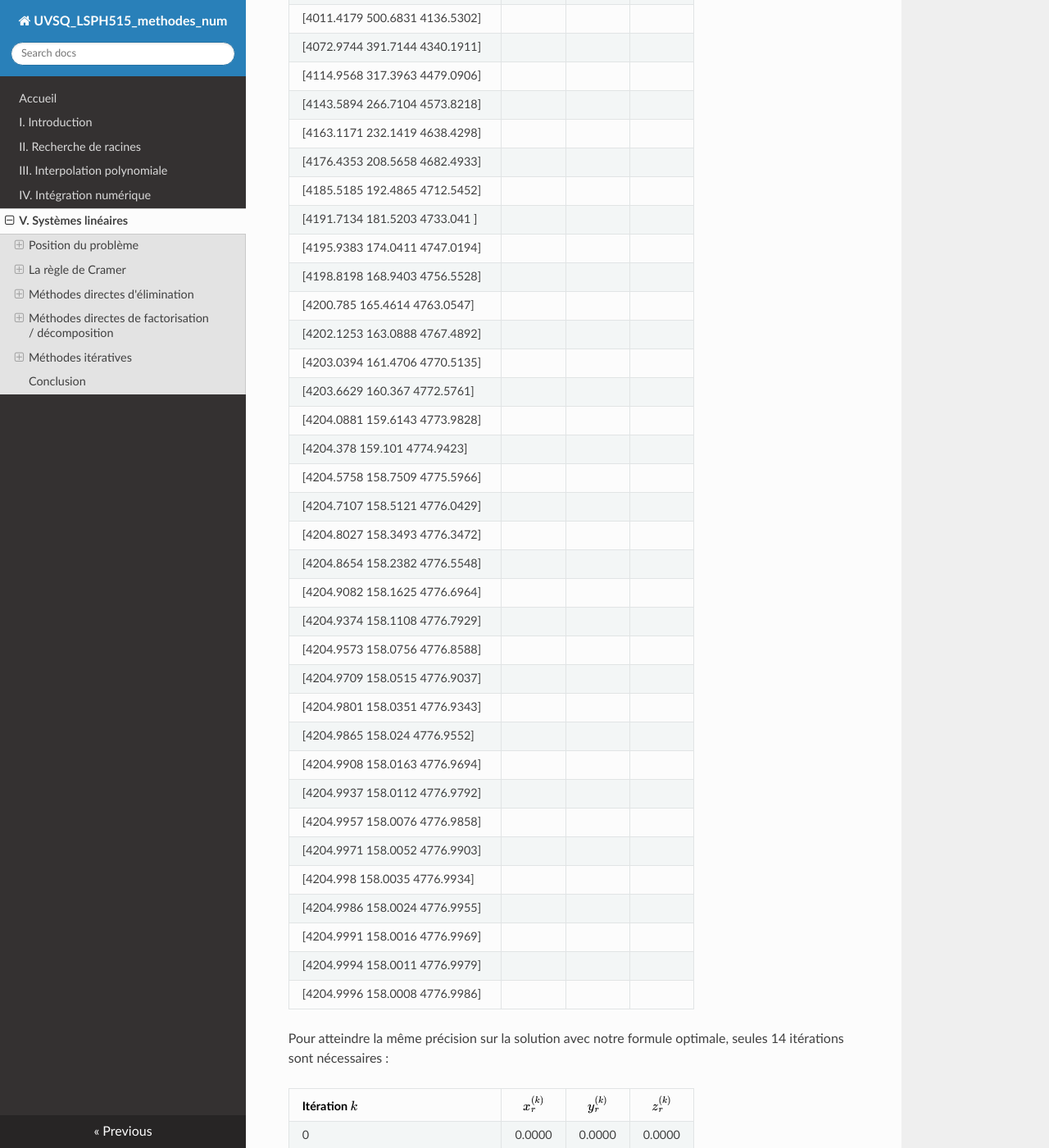
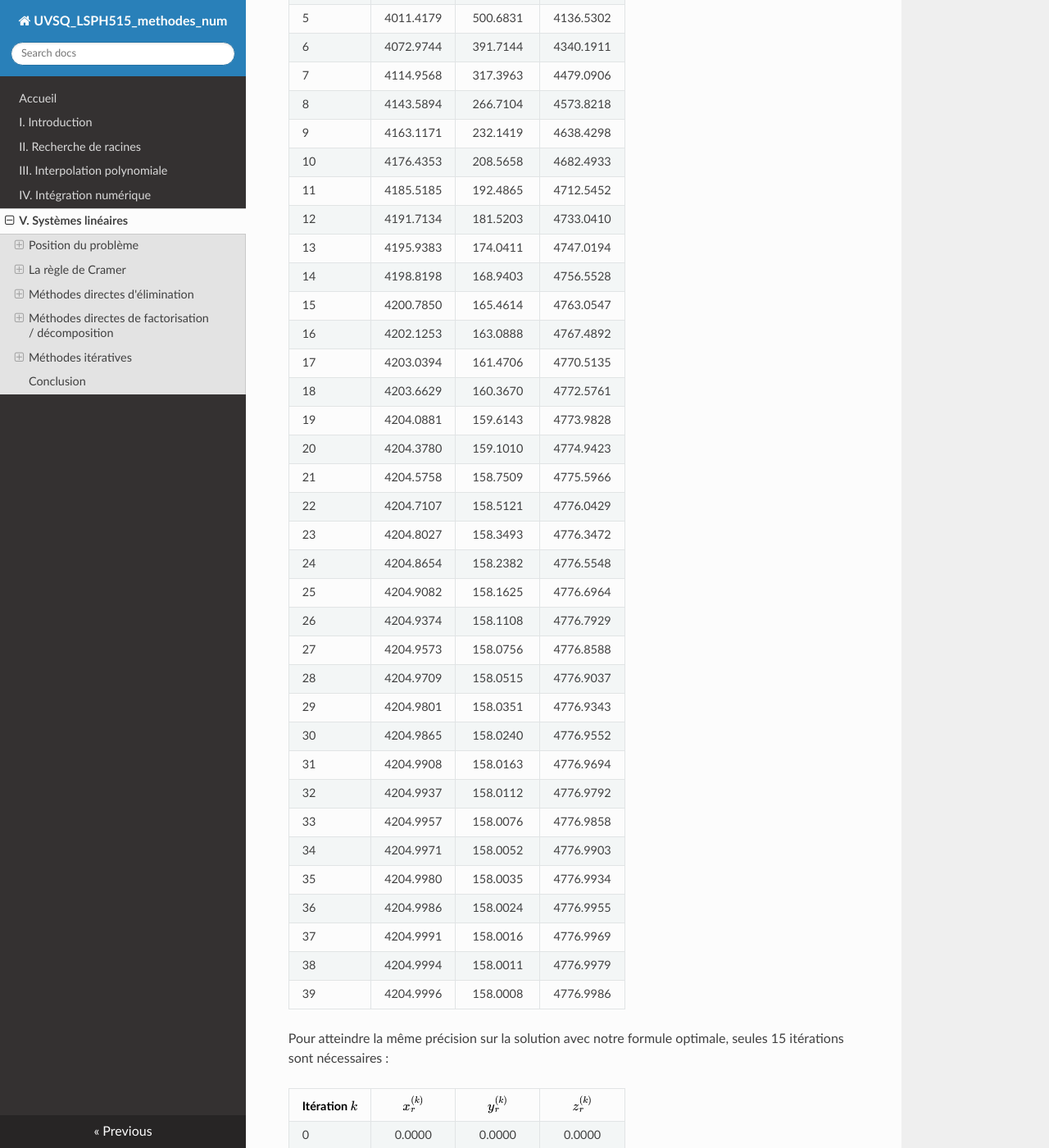
Before and after one commit to NicOudart/UVSQ_LSPH515_methodes_num, an MkDocs documentation site: the page built from docs/Chap5_Systemes_lineaires.md, in a window 1280 px wide and 1400 px high, scrolled down 57242 px. Shown: the whole window at 82% size. Built offline with MkDocs 1.6.1, drawn with Linux system fonts in a browser that asks for light colours; nearby versions of some CDN libraries; some of the changed text lies outside the part shown.

Commit message:
-Update of the relaxation method example in Chapter 5.

```diff
--- a/docs/Chap5_Systemes_lineaires.md
+++ b/docs/Chap5_Systemes_lineaires.md
@@ -2944,71 +2944,71 @@ $x^{(k+1)} = 1.25 \times x_G^{(k+1)} - 0.25 \times x^{(k)}$
 
 On peut vérifier que cette formule converge plus rapidement que la méthode de Gauss-Seidel ($\omega = 1$).
 
-Dans le cas de Gauss-Seidel, pour obtenir la solution avec une précision de $10^{-3}$, 38 itérations sont nécessaires :
+Dans le cas de Gauss-Seidel, pour obtenir la solution avec une précision de $10^{-3}$, 39 itérations sont nécessaires :
 
 |Itération $k$|$x_r^{(k)}$|$y_r^{(k)}$|$z_r^{(k)}$|
 |:------------|:---------:|:---------:|:---------:|
 |0            |0.0000     |0.0000     |0.0000     |
-[3343.6364 1802.4909 1827.4242]
-[3593.9639 1236.744  2757.8138]
-[3788.8414  894.7641 3400.0725]
-[3921.1603  660.4573 3837.9128]
-[4011.4179  500.6831 4136.5302]
-[4072.9744  391.7144 4340.1911]
-[4114.9568  317.3963 4479.0906]
-[4143.5894  266.7104 4573.8218]
-[4163.1171  232.1419 4638.4298]
-[4176.4353  208.5658 4682.4933]
-[4185.5185  192.4865 4712.5452]
-[4191.7134  181.5203 4733.041 ]
-[4195.9383  174.0411 4747.0194]
-[4198.8198  168.9403 4756.5528]
-[4200.785   165.4614 4763.0547]
-[4202.1253  163.0888 4767.4892]
-[4203.0394  161.4706 4770.5135]
-[4203.6629  160.367  4772.5761]
-[4204.0881  159.6143 4773.9828]
-[4204.378   159.101  4774.9423]
-[4204.5758  158.7509 4775.5966]
-[4204.7107  158.5121 4776.0429]
-[4204.8027  158.3493 4776.3472]
-[4204.8654  158.2382 4776.5548]
-[4204.9082  158.1625 4776.6964]
-[4204.9374  158.1108 4776.7929]
-[4204.9573  158.0756 4776.8588]
-[4204.9709  158.0515 4776.9037]
-[4204.9801  158.0351 4776.9343]
-[4204.9865  158.024  4776.9552]
-[4204.9908  158.0163 4776.9694]
-[4204.9937  158.0112 4776.9792]
-[4204.9957  158.0076 4776.9858]
-[4204.9971  158.0052 4776.9903]
-[4204.998   158.0035 4776.9934]
-[4204.9986  158.0024 4776.9955]
-[4204.9991  158.0016 4776.9969]
-[4204.9994  158.0011 4776.9979]
-[4204.9996  158.0008 4776.9986]
-
-Pour atteindre la même précision sur la solution avec notre formule optimale, seules 14 itérations sont nécessaires :
+|1            |3343.6364  |1802.4909  |1827.4242  |
+|2            |3593.9639  |1236.7440  |2757.8138  |
+|3            |3788.8414  |894.7641   |3400.0725  |
+|4            |3921.1603  |660.4573   |3837.9128  |
+|5            |4011.4179  |500.6831   |4136.5302  |
+|6            |4072.9744  |391.7144   |4340.1911  |
+|7            |4114.9568  |317.3963   |4479.0906  |
+|8            |4143.5894  |266.7104   |4573.8218  |
+|9            |4163.1171  |232.1419   |4638.4298  |
+|10           |4176.4353  |208.5658   |4682.4933  |
+|11           |4185.5185  |192.4865   |4712.5452  |
+|12           |4191.7134  |181.5203   |4733.0410  |
+|13           |4195.9383  |174.0411   |4747.0194  |
+|14           |4198.8198  |168.9403   |4756.5528  |
+|15           |4200.7850  |165.4614   |4763.0547  |
+|16           |4202.1253  |163.0888   |4767.4892  |
+|17           |4203.0394  |161.4706   |4770.5135  |
+|18           |4203.6629  |160.3670   |4772.5761  |
+|19           |4204.0881  |159.6143   |4773.9828  |
+|20           |4204.3780  |159.1010   |4774.9423  |
+|21           |4204.5758  |158.7509   |4775.5966  |
+|22           |4204.7107  |158.5121   |4776.0429  |
+|23           |4204.8027  |158.3493   |4776.3472  |
+|24           |4204.8654  |158.2382   |4776.5548  |
+|25           |4204.9082  |158.1625   |4776.6964  |
+|26           |4204.9374  |158.1108   |4776.7929  |
+|27           |4204.9573  |158.0756   |4776.8588  |
+|28           |4204.9709  |158.0515   |4776.9037  |
+|29           |4204.9801  |158.0351   |4776.9343  |
+|30           |4204.9865  |158.0240   |4776.9552  |
+|31           |4204.9908  |158.0163   |4776.9694  |
+|32           |4204.9937  |158.0112   |4776.9792  |
+|33           |4204.9957  |158.0076   |4776.9858  |
+|34           |4204.9971  |158.0052   |4776.9903  |
+|35           |4204.9980  |158.0035   |4776.9934  |
+|36           |4204.9986  |158.0024   |4776.9955  |
+|37           |4204.9991  |158.0016   |4776.9969  |
+|38           |4204.9994  |158.0011   |4776.9979  |
+|39           |4204.9996  |158.0008   |4776.9986  |
+
+Pour atteindre la même précision sur la solution avec notre formule optimale, seules 15 itérations sont nécessaires :
 
 |Itération $k$|$x_r^{(k)}$|$y_r^{(k)}$|$z_r^{(k)}$|
 |:------------|:---------:|:---------:|:---------:|
 |0            |0.0000     |0.0000     |0.0000     |
-[4179.5455 1417.2045 4601.2453]
-[4099.8737   -7.7361 4752.666 ]
-[4235.1679  175.3496 4834.1459]
-[4209.4599  134.9162 4796.9799]
-[4209.7375  154.0385 4786.9883]
-[4206.3108  155.1825 4780.4417]
-[4205.6146  157.2294 4778.3508]
-[4205.1971  157.6578 4777.4705]
-[4205.0771  157.8908 4777.1728]
-[4205.0262  157.9579 4777.0607]
-[4205.0096  157.9857 4777.0218]
-[4205.0034  157.9948 4777.0077]
-[4205.0012  157.9982 4777.0027]
-[4205.0004  157.9993 4777.001 ]
-[4205.0002  157.9998 4777.0003]
+|1            |4179.5455  |1417.2045  |4601.2453  |
+|2            |4099.8737  |-7.7361    |4752.6660  |
+|3            |4235.1679  |175.3496   |4834.1459  |
+|4            |4209.4599  |134.9162   |4796.9799  |
+|5            |4209.7375  |154.0385   |4786.9883  |
+|6            |4206.3108  |155.1825   |4780.4417  |
+|7            |4205.6146  |157.2294   |4778.3508  |
+|8            |4205.1971  |157.6578   |4777.4705  |
+|9            |4205.0771  |157.8908   |4777.1728  |
+|10           |4205.0262  |157.9579   |4777.0607  |
+|11           |4205.0096  |157.9857   |4777.0218  |
+|12           |4205.0034  |157.9948   |4777.0077  |
+|13           |4205.0012  |157.9982   |4777.0027  |
+|14           |4205.0004  |157.9993   |4777.0010  |
+|15           |4205.0002  |157.9998   |4777.0003  |
 
 On peut vérifier pour différentes valeurs de $\omega$ qu'il s'agit bien du nombre d'itérations minimum possible.
 
```
Also changed, not shown: other parts of docs/Chap5_Systemes_lineaires.md (+2 -2 lines).
